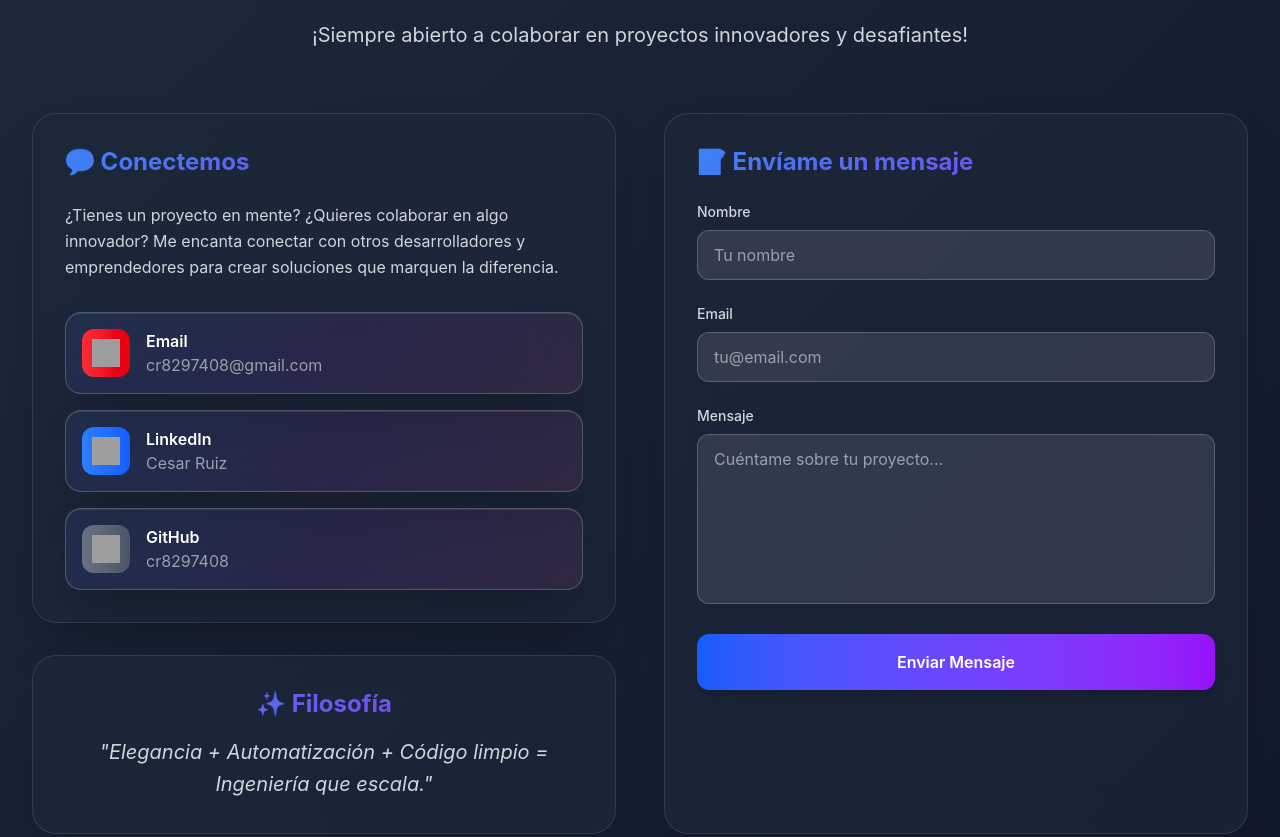
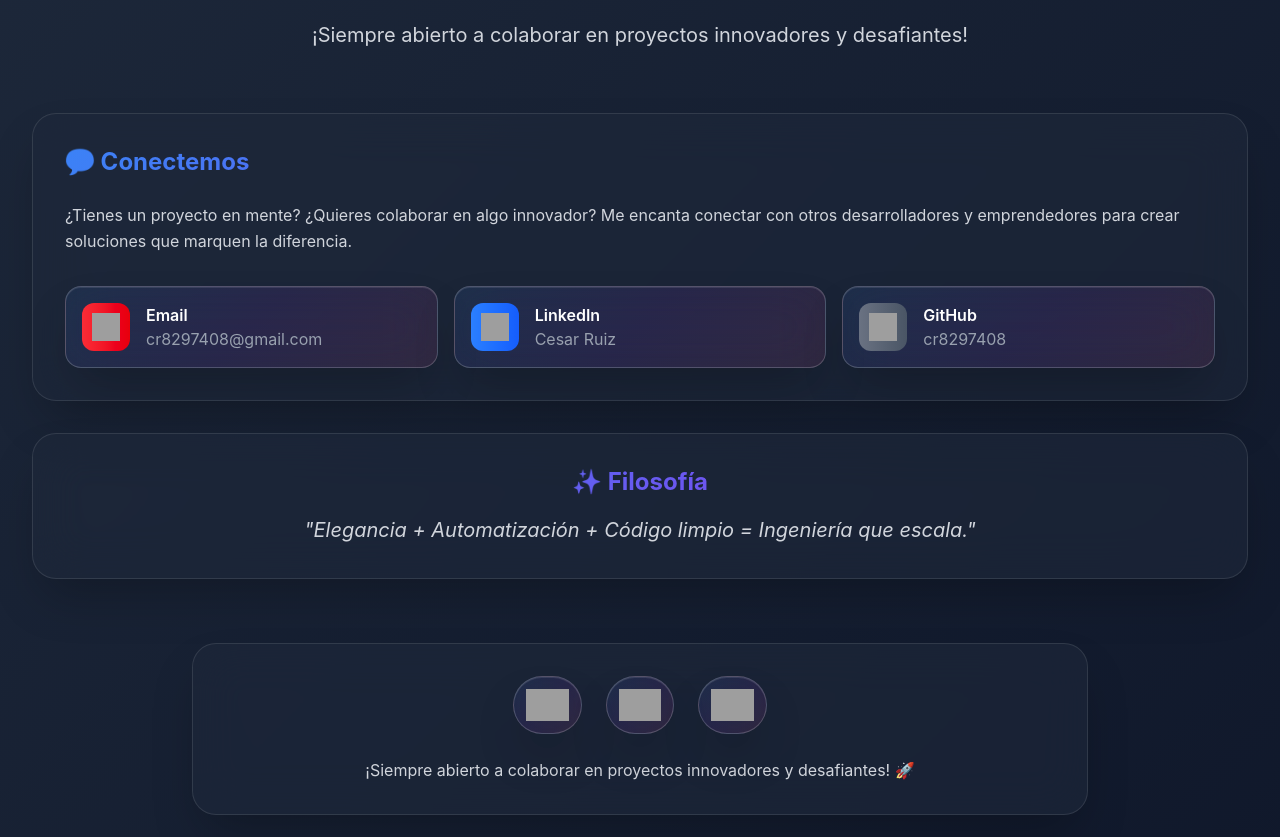
Before and after one commit to cr8297408/cr8297408, an Astro site: page / in a window 1280 px wide. Shown: the part 2989-3826 px from the top of the page. Built offline with nearby package versions, Linux system fonts and the light colour scheme; Astro itself is replaced by a stand-in of ours; grey boxes are pictures that could not be loaded.

Commit message:
fix contact section

```diff
--- a/src/components/Contact.tsx
+++ b/src/components/Contact.tsx
@@ -34,7 +34,7 @@ const Contact: React.FC = () => {
           </p>
         </div>
 
-        <div className="grid grid-cols-1 lg:grid-cols-2 gap-12">
+        <div className="grid grid-cols-1 lg:grid-cols-1 gap-12">
           {/* Contact Info */}
           <div className="space-y-8">
             <div className="glassmorphism-dark p-8 rounded-3xl">
@@ -48,7 +48,7 @@ const Contact: React.FC = () => {
               </p>
 
               {/* Contact Links */}
-              <div className="space-y-4">
+              <div className="grid grid-cols-1 lg:grid-cols-3 gap-4">
                 <a
                   href="mailto:cr8297408@gmail.com"
                   className="flex items-center space-x-4 p-4 glassmorphism-light rounded-2xl hover:bg-white/20 transition-all duration-300 group"
@@ -112,7 +112,7 @@ const Contact: React.FC = () => {
           </div>
 
           {/* Contact Form */}
-          <div className="glassmorphism-dark p-8 rounded-3xl">
+          {/* <div className="glassmorphism-dark p-8 rounded-3xl">
             <h3 className="text-2xl font-bold text-gradient mb-6">
               📝 Envíame un mensaje
             </h3>
@@ -172,7 +172,7 @@ const Contact: React.FC = () => {
                 Enviar Mensaje
               </button>
             </form>
-          </div>
+          </div> */}
         </div>
 
         {/* Footer */}
```
